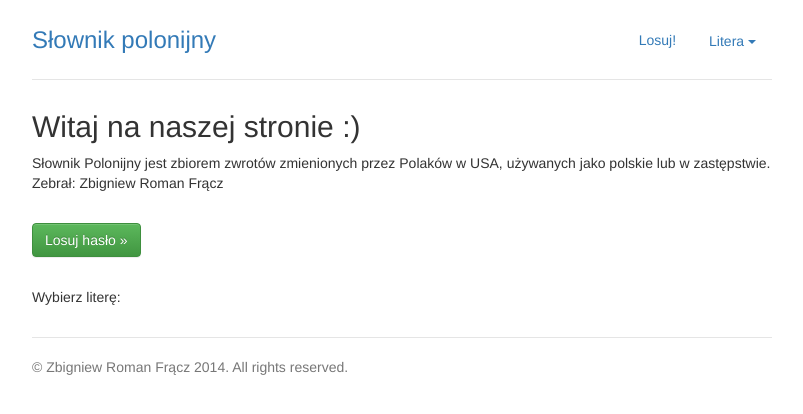
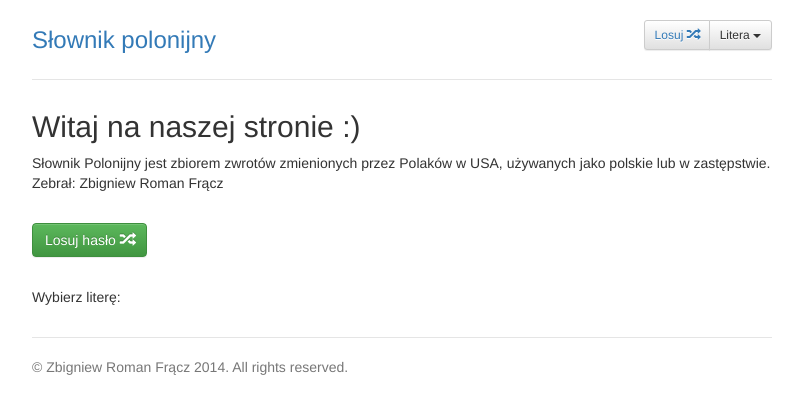
Before and after one commit to itsff/polonijny, a Flask app: page / in a window 1280 px wide. Shown: the top 414 px of the page, without its empty margins (238-1041 px from the left). Run offline with Flask 2, Linux system fonts and the light colour scheme; data that the repository does not hold is empty; some libraries are stand-ins or nearby versions.

Commit message:
Added "random" icon, better nag buttons, bigger random button on entry page

```diff
--- a/templates/home.html
+++ b/templates/home.html
@@ -10,7 +10,7 @@
 <br/>
 
 <div class="centered-block">
-    <a class="btn btn-success" href="{{ url_for('losuj') }}" role="button">Losuj hasło &raquo;</a>
+    <a class="btn btn-success" href="{{ url_for('losuj') }}" role="button">Losuj hasło <span class="glyphicon glyphicon-random"></span></a>
 </div>
 
 <br/>
--- a/templates/layout.html
+++ b/templates/layout.html
@@ -13,8 +13,6 @@
     <meta property="og:description" content="Zbiór zwrotów zmienionych przez Polaków w USA, używanych jako polskie lub w zastępstwie." />
 
     <meta name="author" content="Zbigniew Roman Frącz" />
-
-    <meta name="msvalidate.01" content="42268986DB07A24AD7F472C69B89699A" />
 
     <meta property="og:type" content="website" />
     <meta property="og:url" content="http://www.slownikpolonijny.com" />
@@ -63,23 +61,23 @@
 </script>
 <div class="container">
     <div class="header">
-        <ul class="nav nav-pills pull-right">
-            <li><a href="{{ url_for('losuj') }}">Losuj!</a></li>
+        <div class="btn-group pull-right">
+          <button type="button" class="btn btn-default btn-sm">
+              <a href="{{ url_for('losuj') }}">Losuj <span class="glyphicon glyphicon-random"></span></a>
+          </button>
 
-            <li class="dropdown">
-                  <a class="btn dropdown-toggle"
-                     type="button"
-                     data-toggle="dropdown">
-                    Litera
-                    <span class="caret"></span>
-                  </a>
-                  <ul class="dropdown-menu" role="menu">
+          <div class="btn-group">
+            <button type="button" class="btn btn-default dropdown-toggle btn-sm" data-toggle="dropdown">
+              Litera
+              <span class="caret"></span>
+            </button>
+            <ul class="dropdown-menu" role="menu">
                       {% for l in letters %}
                         <li><a role="menuitem" href="{{ url_for('show_letter', letter=l) }}">{{ l.upper() }}</a></li>
                       {% endfor %}
                   </ul>
-            </li>
-        </ul>
+          </div>
+        </div>
         <h3 class="text-muted"><a href="/">Słownik polonijny</a></h3>
     </div>
 
```
Also changed, not shown: templates/entry.html (+7 -11 lines).
